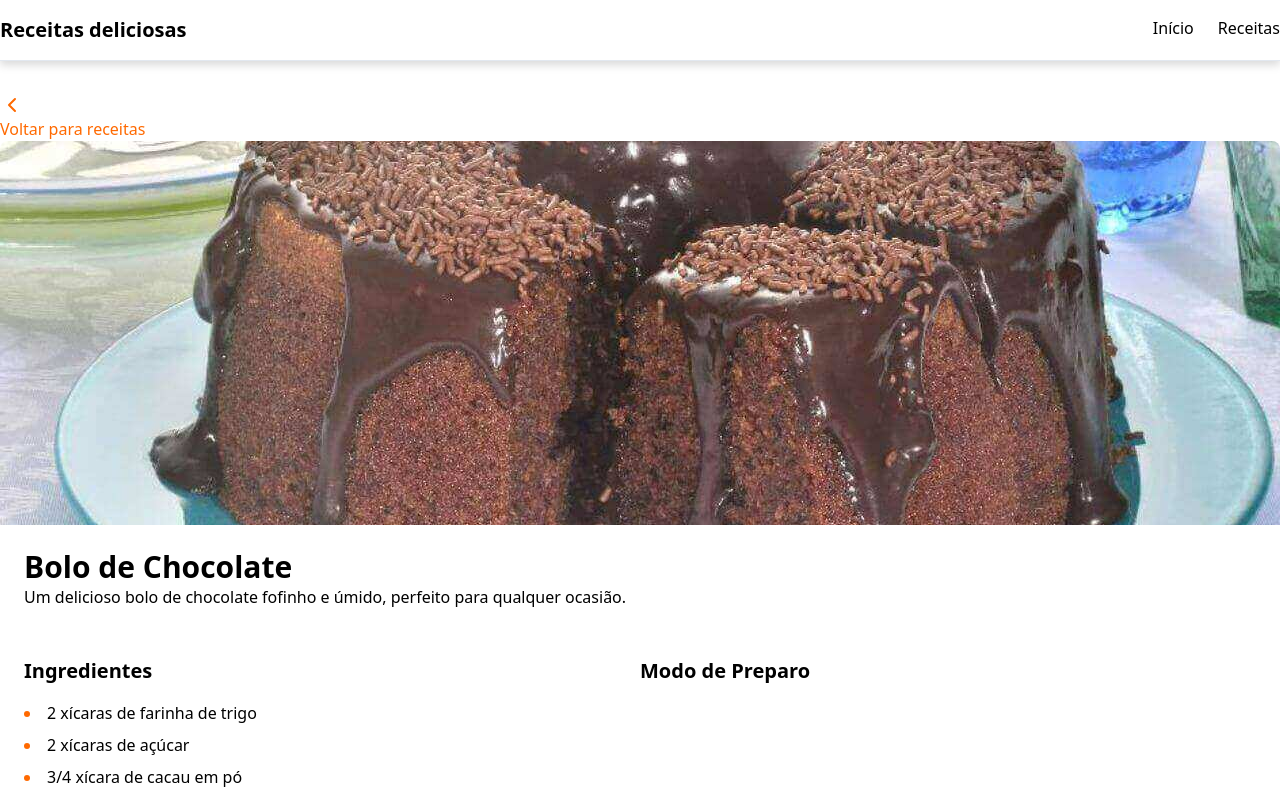
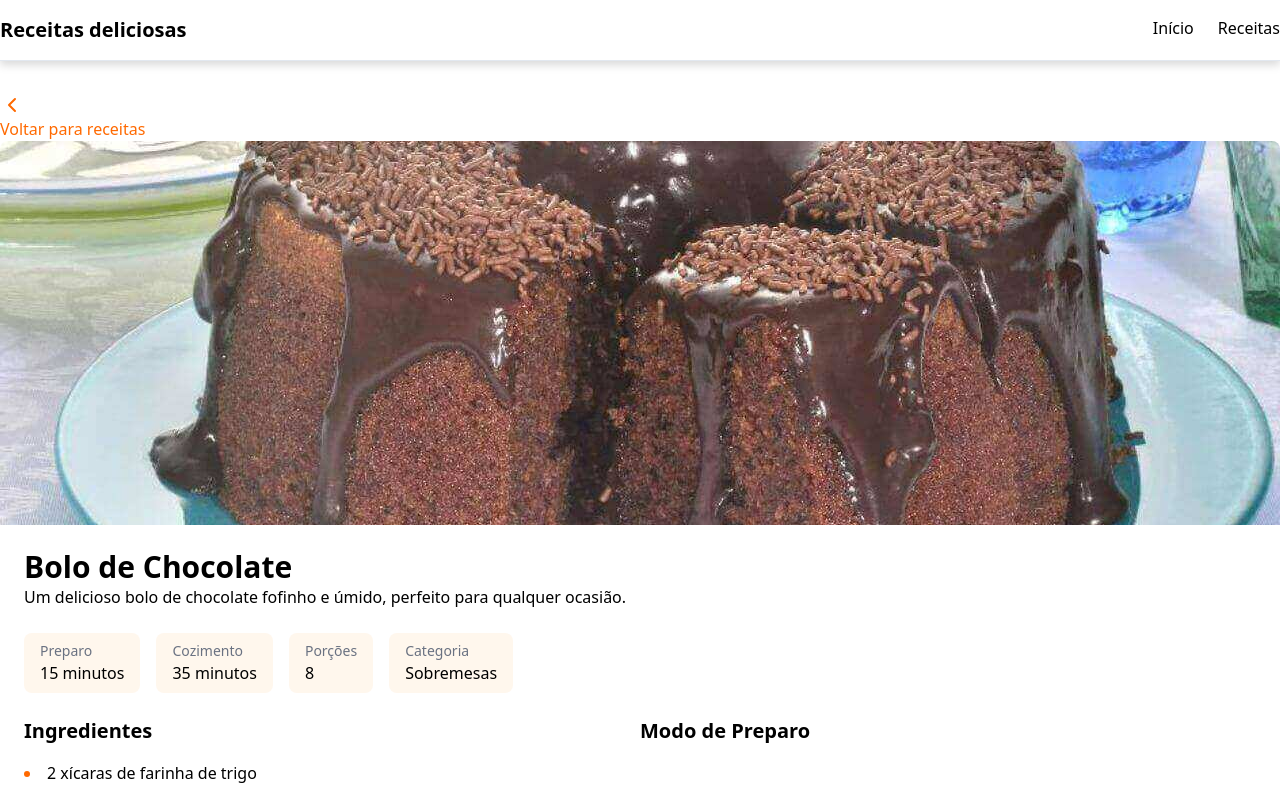
Before and after one commit to meloluvert/site-receitas-capacitacao, a Next.js app: page /receitas/1 in a window 1280 px wide. Shown: the top 797 px of the page. Built offline with nearby package versions, Linux system fonts and the light colour scheme.

Commit message:
feat: componente de infos de preparo

```diff
--- a/src/app/receitas/[id]/page.tsx
+++ b/src/app/receitas/[id]/page.tsx
@@ -3,6 +3,7 @@
 import Image from "next/image";
 import { recipes } from "@/lib/data";
 import { notFound } from "next/navigation";
+import InfoPill from "@/components/InfoPill";
 interface RecipePageProps {
   params: {
     id: string;
@@ -40,7 +41,12 @@
               <p>{recipe.description}</p>
             </div>
 
-            <div>{/* componentes de info */}</div>
+            <div className="flex gap-4">
+                <InfoPill title={"Preparo"} info={recipe.prepTime}/>
+                <InfoPill title={"Cozimento"} info={recipe.cookTime}/>
+                <InfoPill title={"Porções"} info={recipe.servings}/>
+                <InfoPill title={"Categoria"} info={recipe.category}/>
+            </div>
 
             <div className="grid grid-cols-2">
               <div>
--- /dev/null
+++ b/src/components/InfoPill/index.tsx
@@ -0,0 +1,12 @@
+interface InfoPillProps {
+  title: string;
+  info: string | number;
+}
+export default function InfoPill({ title, info }: InfoPillProps) {
+  return (
+    <div className="rounded-lg bg-orange-50 px-4 py-2 w-fit">
+      <p className="text-sm text-gray-500">{title}</p>
+      <p className="font-medium">{info}</p>
+    </div>
+  );
+}
```
